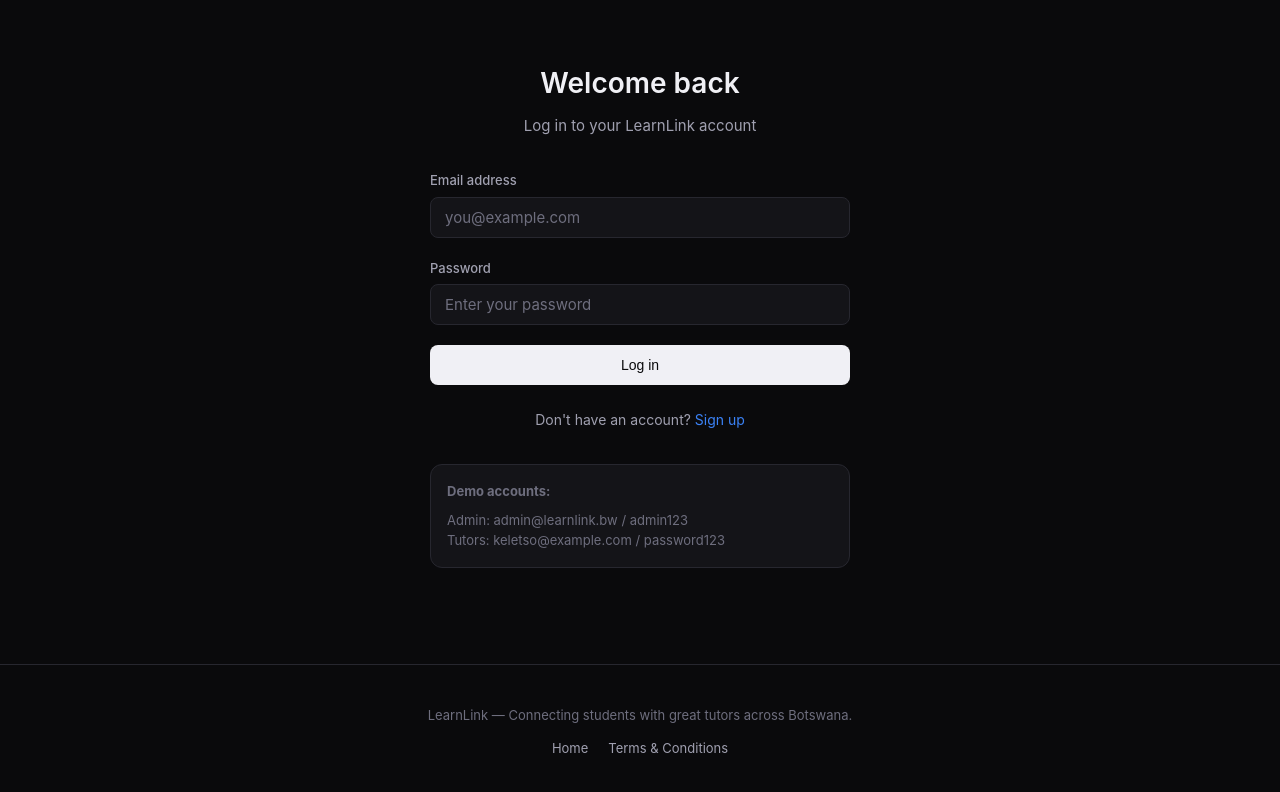
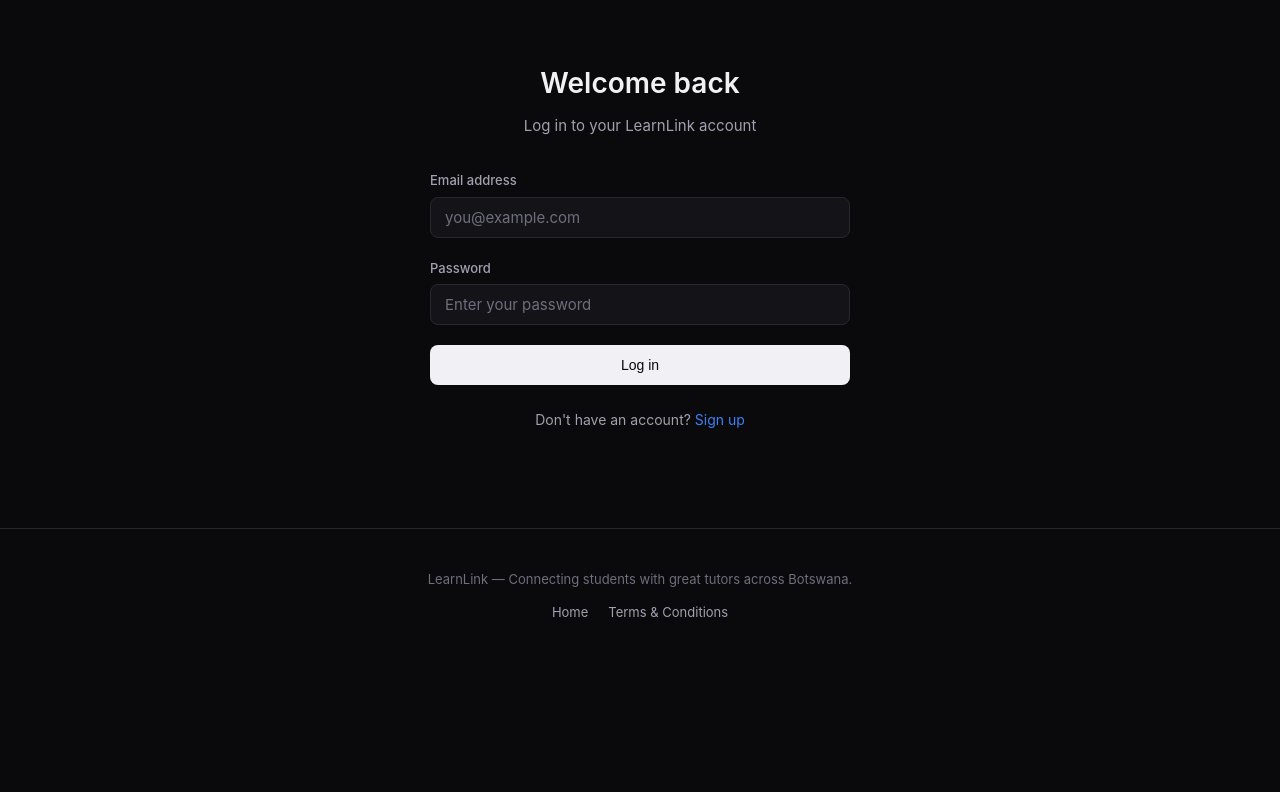
Before and after one commit to mpotsaai-max/learnlink, a website: page public/login.html in a window 1280 px wide. Shown: the part 64-856 px from the top of the page. After the commit the page ends 800 px from the top, so only its background shows below. Drawn offline with Linux system fonts and the light colour scheme.

Commit message:
Update login.html

```diff
--- a/public/login.html
+++ b/public/login.html
@@ -45,10 +45,6 @@
       Don't have an account? <a href="/register.html">Sign up</a>
     </p>
 
-    <div style="margin-top:32px;padding:16px;background:var(--surface);border-radius:var(--radius);border:1px solid var(--border);">
-      <p style="font-size:13px;color:var(--text-tertiary);margin-bottom:8px;"><strong>Demo accounts:</strong></p>
-      <p style="font-size:13px;color:var(--text-tertiary);">Admin: admin@learnlink.bw / admin123</p>
-      <p style="font-size:13px;color:var(--text-tertiary);">Tutors: keletso@example.com / password123</p>
     </div>
   </div>
 </div>
```
